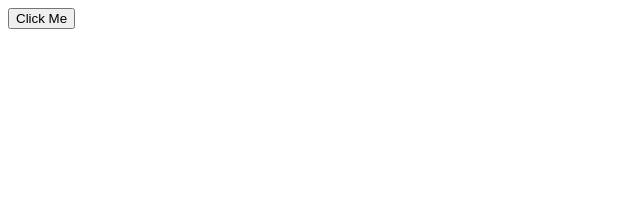
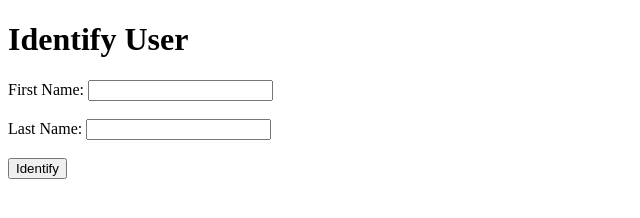
Before and after one commit to nmennella/SegmentOnboarding, a plain HTML site: page index.html in a window 1280 px wide. Shown: the whole page, without its empty margins (0-640 px from the left). Drawn offline with Linux system fonts and the light colour scheme.

Commit message:
Update index.html
form added

```diff
--- a/index.html
+++ b/index.html
@@ -1,17 +1,18 @@
 <!DOCTYPE html>
 <html>
 <head>
-  <title>Button Click Example</title>
-  <script src="https://cdn.segment.com/analytics.js/v1/EdW7DQqo3uJ8liLShKMeronzZakFvJ3b/analytics.min.js"></script>
-  <script>
-  !function(){var analytics=window.analytics=window.analytics||[];if(!analytics.initialize)if(analytics.invoked)window.console&&console.error&&console.error("Segment snippet included twice.");else{analytics.invoked=!0;analytics.methods=["trackSubmit","trackClick","trackLink","trackForm","pageview","identify","reset","group","track","ready","alias","debug","page","once","off","on","addSourceMiddleware","addIntegrationMiddleware","setAnonymousId","addDestinationMiddleware"];analytics.factory=function(e){return function(){var t=Array.prototype.slice.call(arguments);t.unshift(e);analytics.push(t);return analytics}};for(var e=0;e<analytics.methods.length;e++){var key=analytics.methods[e];analytics[key]=analytics.factory(key)}analytics.load=function(key,e){var t=document.createElement("script");t.type="text/javascript";t.async=!0;t.src="https://cdn.segment.com/analytics.js/v1/" + key + "/analytics.min.js";var n=document.getElementsByTagName("script")[0];n.parentNode.insertBefore(t,n);analytics._loadOptions=e};analytics._writeKey="EdW7DQqo3uJ8liLShKMeronzZakFvJ3b";;analytics.SNIPPET_VERSION="4.15.3";
-  analytics.load("EdW7DQqo3uJ8liLShKMeronzZakFvJ3b");
-  analytics.page();
-  }}();
-  </script>
+  <title>Identify User</title>
 </head>
 <body>
-  <button id="myButton">Click Me</button>
+  <h1>Identify User</h1>
+  <form id="userForm">
+    <label for="firstName">First Name:</label>
+    <input type="text" id="firstName" name="firstName"><br><br>
+    <label for="lastName">Last Name:</label>
+    <input type="text" id="lastName" name="lastName"><br><br>
+    <button type="submit">Identify</button>
+  </form>
+
   <script src="script.js"></script>
 </body>
 </html>
```
